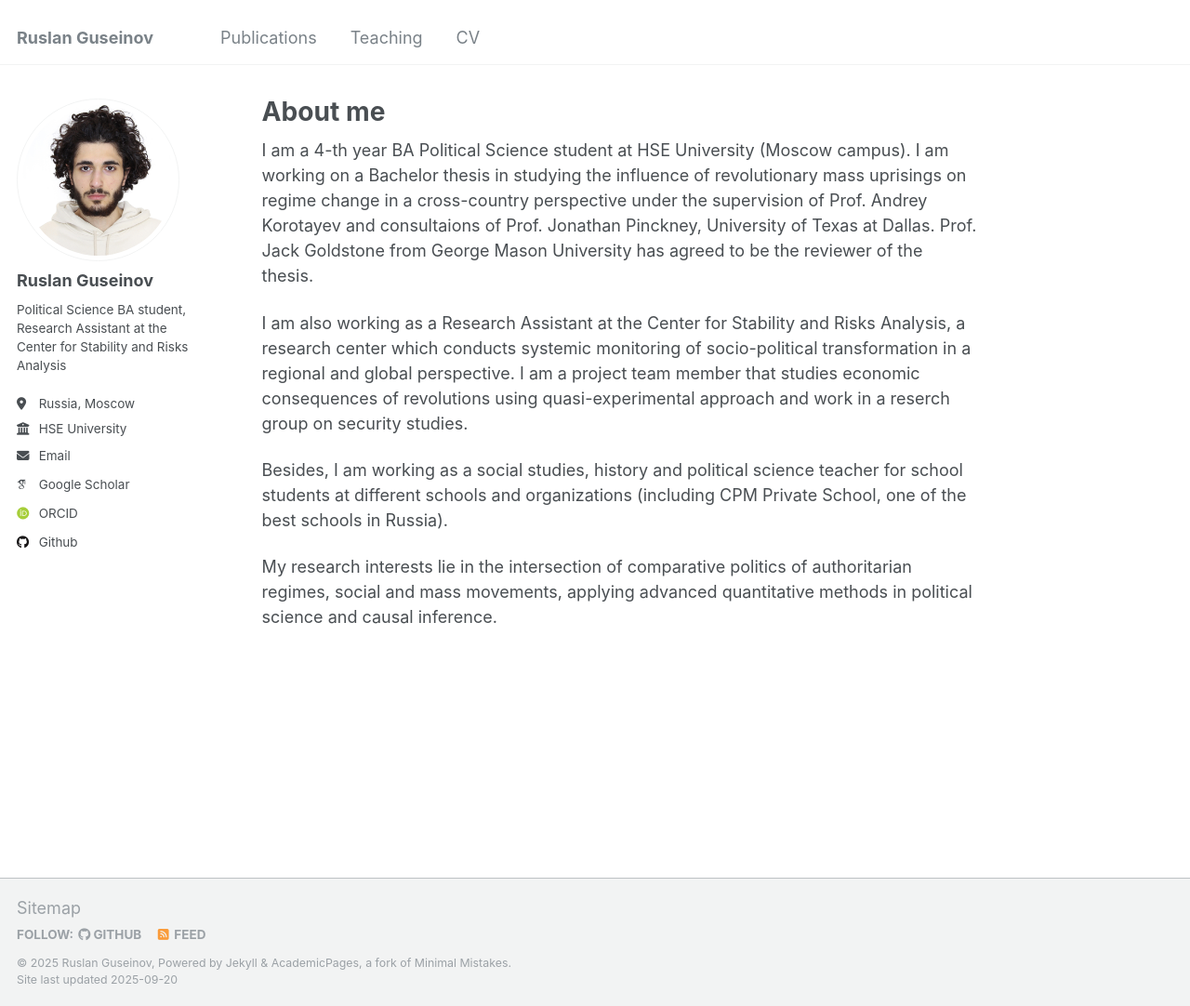
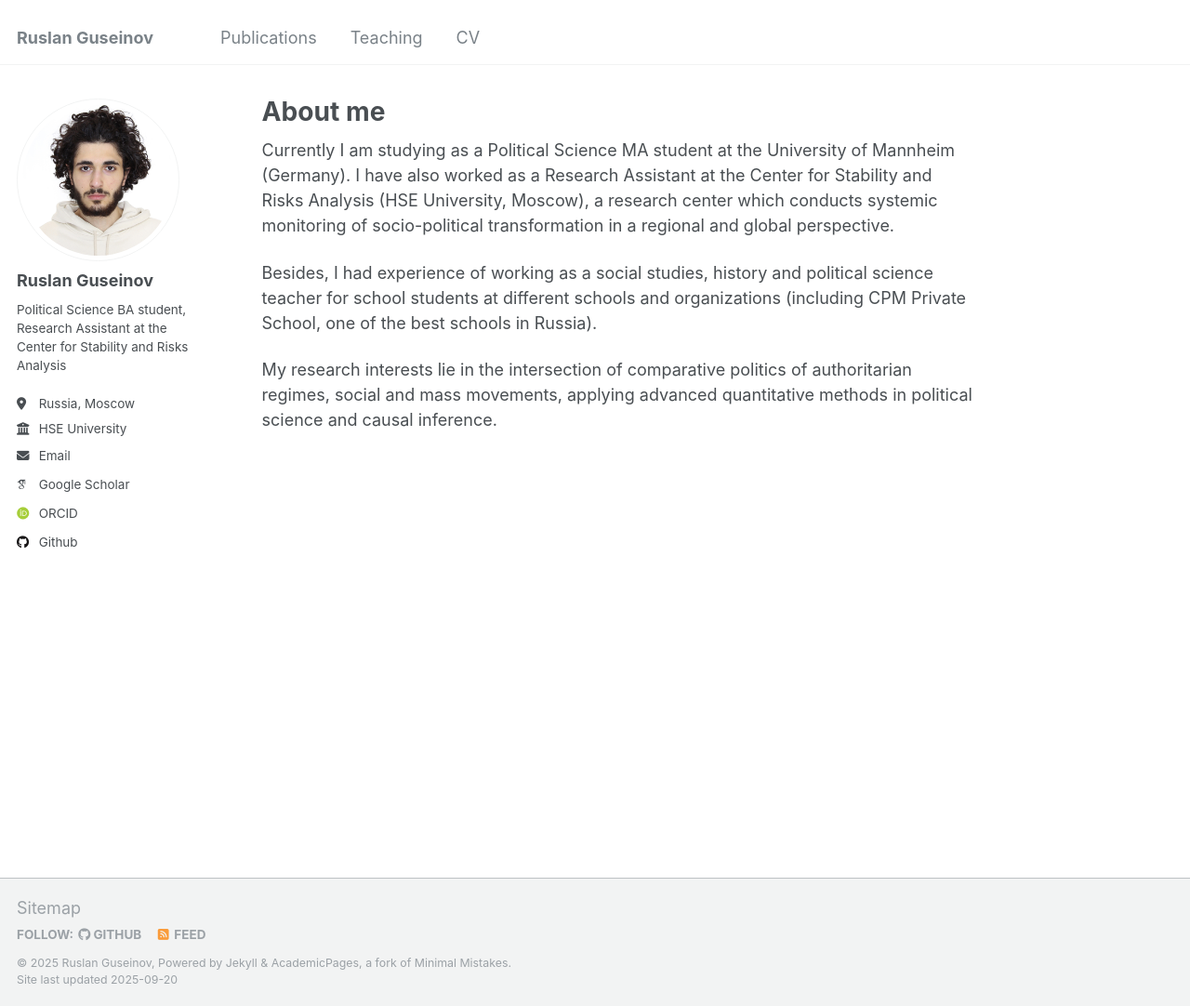
Before and after one commit to rguseinov/rguseinov.github.io, a Jekyll site: the page built from _pages/about.md, in a window 1280 px wide and 1082 px high. Shown: the whole window at 93% size. Built offline with Jekyll 4.4.1, drawn with Linux system fonts in a browser that asks for light colours; some web fonts are replaced.

Commit message:
Update about.md

```diff
--- a/_pages/about.md
+++ b/_pages/about.md
@@ -7,10 +7,8 @@ redirect_from:
   - /about.html
 ---
 
-I am a 4-th year BA Political Science student at HSE University (Moscow campus). I am working on a Bachelor thesis in studying the influence of revolutionary mass uprisings on regime change in a cross-country perspective under the supervision of Prof. Andrey Korotayev and consultaions of Prof. Jonathan Pinckney, University of Texas at Dallas. Prof. Jack Goldstone from George Mason University has agreed to be the reviewer of the thesis.
+Currently I am studying as a Political Science MA student at the University of Mannheim (Germany). I have also worked as a Research Assistant at the Center for Stability and Risks Analysis (HSE University, Moscow), a research center which conducts systemic monitoring of socio-political transformation in a regional and global perspective.
 
-I am also working as a Research Assistant at the Center for Stability and Risks Analysis, a research center which conducts systemic monitoring of socio-political transformation in a regional and global perspective. I am a project team member that studies economic consequences of revolutions using quasi-experimental approach and work in a reserch group on security studies.
-
-Besides, I am working as a social studies, history and political science teacher for school students at different schools and organizations (including CPM Private School, one of the best schools in Russia).
+Besides, I had experience of working as a social studies, history and political science teacher for school students at different schools and organizations (including CPM Private School, one of the best schools in Russia).
 
 My research interests lie in the intersection of comparative politics of authoritarian regimes, social and mass movements, applying advanced quantitative methods in political science and causal inference.
```
